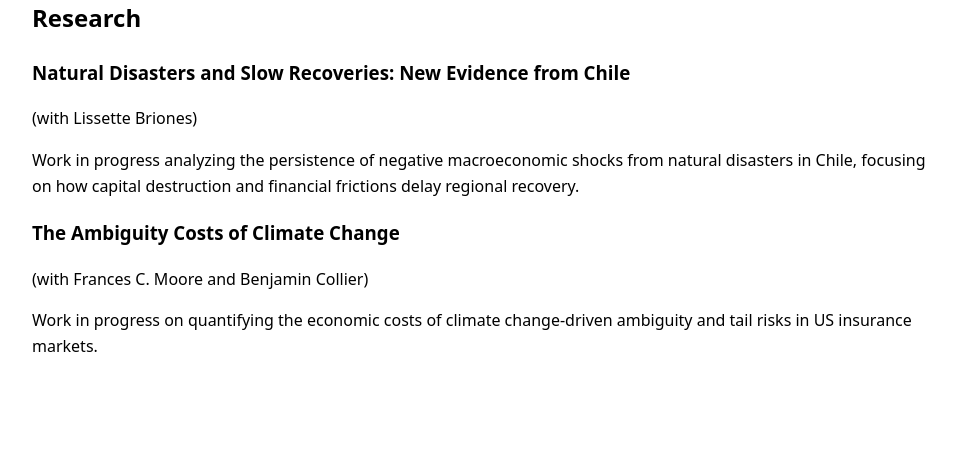
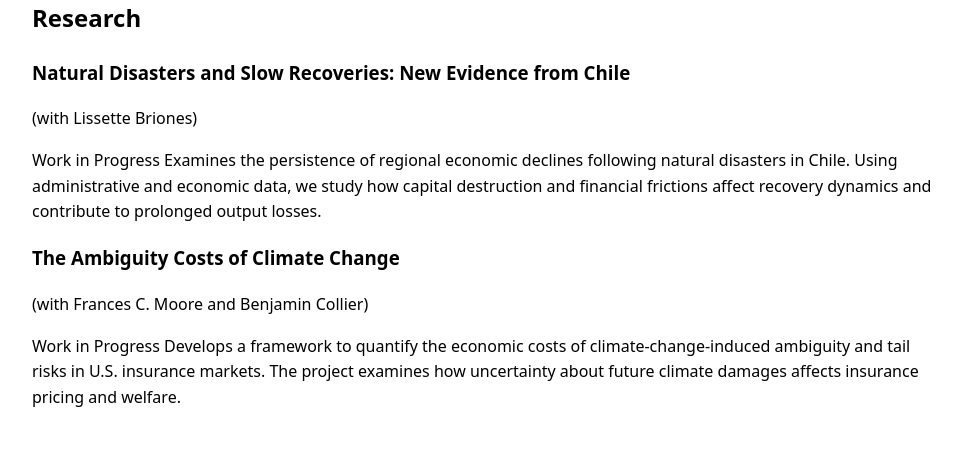
Before and after one commit to matiassolorza/matiassolorza.github.io, a Jekyll site: the page built from index.md, in a window 1280 px wide. Shown: the part 472-943 px from the top of the page, without its empty margins (158-1119 px from the left). Built offline with Jekyll 4.4.1, drawn with Linux system fonts in a browser that asks for light colours; before the commit the page ends 900 px from its top, so only the background shows below that.

Commit message:
Update index.md

```diff
--- a/index.md
+++ b/index.md
@@ -123,10 +123,12 @@ title: "Home"
 
 (with Lissette Briones)
 
-Work in progress analyzing the persistence of negative macroeconomic shocks from natural disasters in Chile, focusing on how capital destruction and financial frictions delay regional recovery.
+Work in Progress
+Examines the persistence of regional economic declines following natural disasters in Chile. Using administrative and economic data, we study how capital destruction and financial frictions affect recovery dynamics and contribute to prolonged output losses.
 
 ### The Ambiguity Costs of Climate Change
 
 (with Frances C. Moore and Benjamin Collier)
 
-Work in progress on quantifying the economic costs of climate change-driven ambiguity and tail risks in US insurance markets.
+Work in Progress
+Develops a framework to quantify the economic costs of climate-change-induced ambiguity and tail risks in U.S. insurance markets. The project examines how uncertainty about future climate damages affects insurance pricing and welfare.
```
